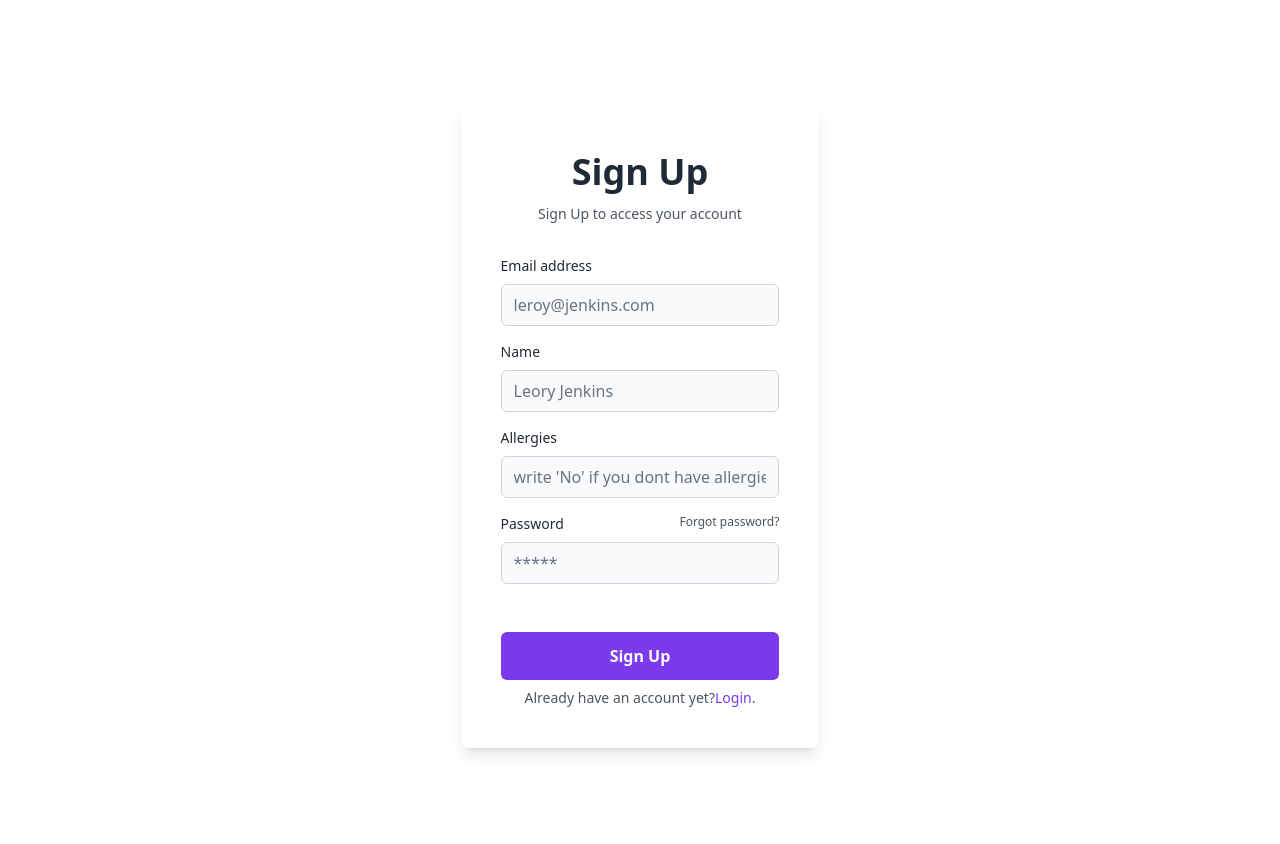
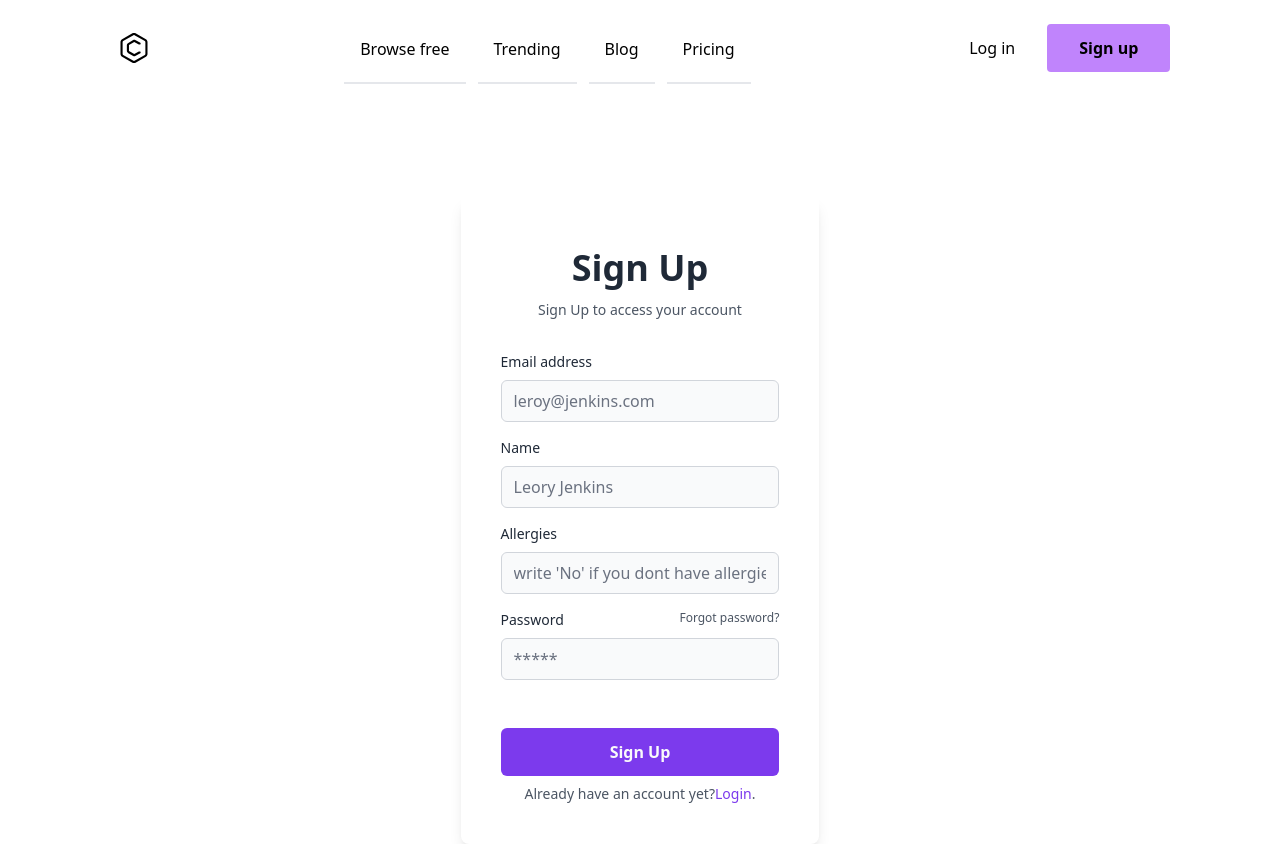
Before and after one commit to Ishika-08/recipe-generator, a React (Vite) app: page /signup in a window 1280 px wide. Before the commit the page ends 800 px from the top, so only its background shows below. Built offline with nearby package versions, Linux system fonts and the light colour scheme; no server answers.

Commit message:
added api to the search functionality and did parameter routing

```diff
--- a/src/components/LandingBodySection.jsx
+++ b/src/components/LandingBodySection.jsx
@@ -2,14 +2,14 @@
 export default function LandingBodySection() {
     return (
         <section className="dark:bg-gray-100 dark:text-gray-800">
-            <div className="container flex flex-col justify-center p-6 mx-auto sm:py-12 lg:py-24 lg:flex-row lg:justify-between">
+            <div className="container flex flex-col justify-center p-6 mx-auto sm:py-12 lg:py-24 lg:flex-row lg:justify-between w-[80%]">
                 <div className="flex flex-col justify-center p-6 text-center rounded-sm lg:max-w-md xl:max-w-lg lg:text-left">
                     <h1 className="text-5xl font-bold leading-none sm:text-6xl text-pink-500">You're feeling the pangs of hunger creeping in?</h1>
                     <p className="mt-6 mb-8 text-lg sm:mb-12">We know importance and value of food and the quest to find new dishes to enjoy.
                         <br />We are here to help you find the best dishes to satisfy your cravings.
                     </p>
                     <div className="flex flex-col space-y-4 sm:items-center sm:justify-center sm:flex-row sm:space-y-0 sm:space-x-4 lg:justify-start">
-                        <a rel="noopener noreferrer" href="#" className="px-8 py-3 text-lg font-semibold rounded dark:bg-violet-600 dark:text-gray-50 bg-purple-400 hover:bg-lime-500">🚀 Explore</a>
+                        <a rel="noopener noreferrer" href="/signup" className="px-8 py-3 text-lg font-semibold rounded dark:bg-violet-600 dark:text-gray-50 bg-purple-400 hover:bg-lime-500">🚀 Explore</a>
                     </div>
                 </div>
                 <div className="flex items-center justify-center p-6 mt-8 lg:mt-0 h-72 sm:h-80 lg:h-96 xl:h-112 2xl:h-128">
--- a/src/components/landingheader.jsx
+++ b/src/components/landingheader.jsx
@@ -4,7 +4,7 @@ export default function LandingHeader(){
     const navigate = useNavigate();
     return(
         <header className="p-4 dark:bg-gray-100 dark:text-gray-800">
-            <div className="container flex justify-between h-16 mx-auto">
+            <div className="container flex justify-between h-16 mx-auto w-[85%]">
                 <a rel="noopener noreferrer" href="/" aria-label="Back to homepage" className="flex items-center p-2">
                     <svg xmlns="http://www.w3.org/2000/svg" fill="currentColor" viewBox="0 0 32 32" className="w-8 h-8 dark:text-violet-600">
                         <path d="M27.912 7.289l-10.324-5.961c-0.455-0.268-1.002-0.425-1.588-0.425s-1.133 0.158-1.604 0.433l0.015-0.008-10.324 5.961c-0.955 0.561-1.586 1.582-1.588 2.75v11.922c0.002 1.168 0.635 2.189 1.574 2.742l0.016 0.008 10.322 5.961c0.455 0.267 1.004 0.425 1.59 0.425 0.584 0 1.131-0.158 1.602-0.433l-0.014 0.008 10.322-5.961c0.955-0.561 1.586-1.582 1.588-2.75v-11.922c-0.002-1.168-0.633-2.189-1.573-2.742zM27.383 21.961c0 0.389-0.211 0.73-0.526 0.914l-0.004 0.002-10.324 5.961c-0.152 0.088-0.334 0.142-0.53 0.142s-0.377-0.053-0.535-0.145l0.005 0.002-10.324-5.961c-0.319-0.186-0.529-0.527-0.529-0.916v-11.922c0-0.389 0.211-0.73 0.526-0.914l0.004-0.002 10.324-5.961c0.152-0.090 0.334-0.143 0.53-0.143s0.377 0.053 0.535 0.144l-0.006-0.002 10.324 5.961c0.319 0.185 0.529 0.527 0.529 0.916z"></path>
@@ -13,20 +13,20 @@ export default function LandingHeader(){
                 </a>
                 <ul className="items-stretch hidden space-x-3 lg:flex">
                     <li className="flex">
-                        <a rel="noopener noreferrer" href="#" className="flex items-center px-4 -mb-1 border-b-2 dark:border- hover:border-purple-400 hover:text-lime-500">Browse free</a>
+                        <a rel="noopener noreferrer" href="/brwosefree" className="flex items-center px-4 -mb-1 border-b-2 dark:border- hover:border-purple-400 hover:text-lime-500">Browse free</a>
                     </li>
                     <li className="flex">
-                        <a rel="noopener noreferrer" href="#" className="flex items-center px-4 -mb-1 border-b-2  dark:border- hover:border-purple-400 hover:text-lime-500">Trending</a>
+                        <a rel="noopener noreferrer" href="/trending" className="flex items-center px-4 -mb-1 border-b-2  dark:border- hover:border-purple-400 hover:text-lime-500">Trending</a>
                     </li>
                     <li className="flex">
-                        <a rel="noopener noreferrer" href="#" className="flex items-center px-4 -mb-1 border-b-2 dark:border- hover:border-purple-400 hover:text-lime-500">Blog</a>
+                        <a rel="noopener noreferrer" href="/blog" className="flex items-center px-4 -mb-1 border-b-2 dark:border- hover:border-purple-400 hover:text-lime-500">Blog</a>
                     </li>
                     <li className="flex">
                         <a rel="noopener noreferrer" href="/pricing" className="flex items-center px-4 -mb-1 border-b-2 dark:border- hover:border-purple-400">Pricing</a>
                     </li>
                 </ul>
                 <div className="items-center flex-shrink-0 hidden lg:flex">
-                    <button className="self-center px-8 py-3 rounded" onClick={() => {navigate('/login')}}>Sign in</button>
+                    <button className="self-center px-8 py-3 rounded" onClick={() => {navigate('/login')}}>Log in</button>
                     <button onClick={() => {navigate('/signup')}} className="self-center px-8 py-3 font-semibold rounded dark:bg-violet-600 dark:text-gray-50 bg-purple-400">Sign up</button>
                 </div>
                 <button className="p-4 lg:hidden">
--- a/src/pages/LoginPage.jsx
+++ b/src/pages/LoginPage.jsx
@@ -3,6 +3,7 @@ import {useState} from "react"
 import {db} from "../Firebase/firebase"
 import {getDocs, collection, query, where} from "firebase/firestore"
 import {toast } from 'react-toastify';
+import LandingHeader from "../components/landingheader";
 
 export default function LoginPage() {
     const navigate = useNavigate()
@@ -21,16 +22,17 @@ export default function LoginPage() {
 
     const handleSubmit = async () =>{
         const dbRef = collection(db, "UserDetails")
-        const matchEmail= query(dbRef, where("Email", "==", formData.Email))
+        const matchEmail= query(dbRef,
+            where("Email", "==", formData.Email),
+            where("Password", "==", formData.Password)
+        );
         try{
             const snapshot = await getDocs(matchEmail)
             const emailMatchingArray = snapshot.docs.map((doc) => doc.data())
-            console.log(emailMatchingArray)
             if(emailMatchingArray.length > 0){
-                navigate("/recipe")
+                navigate("/home")
             }else{
                 const error = "Invalid email or password";
-                console.log(error)
                 toast.error(error);
             }
         }
@@ -40,7 +42,10 @@ export default function LoginPage() {
     }
 
   return (
-    <div className='flex justify-center mt-[100px]'>
+    <>
+        <LandingHeader/>
+
+        <div className='flex justify-center mt-[100px]'>
         <div className="flex flex-col max-w-md p-6 sm:p-10 shadow-lg text-gray-800 rounded-lg">
             <div className="mb-8 text-center">
                 <h1 className="my-3 text-4xl font-bold">Log in</h1>
@@ -71,5 +76,6 @@ export default function LoginPage() {
             </form>
         </div>
     </div>
+    </>
   )
 }
--- a/src/pages/SignUpPage.jsx
+++ b/src/pages/SignUpPage.jsx
@@ -3,6 +3,7 @@ import { useNavigate } from "react-router-dom"
 import {db} from "../Firebase/firebase";
 import {getDocs, addDoc, collection, query, where} from "firebase/firestore";
 import {toast } from 'react-toastify';
+import LandingHeader from "../components/landingheader";
 
 
 export default function SignUpPage() {
@@ -37,6 +38,7 @@ export default function SignUpPage() {
                 const entry = await addDoc(collection(db, "UserDetails"), formData)
                 console.log("Document written with ID: ", entry.id);
                 toast.success("User added successfully");
+                navigate("/home")
             }
         }
         catch(e){
@@ -46,6 +48,9 @@ export default function SignUpPage() {
     }
 
     return (
+        <>
+        <LandingHeader/>
+
         <div className='flex justify-center mt-[100px]'>
             <div className="flex flex-col max-w-md p-6 sm:p-10 shadow-lg text-gray-800 rounded-lg">
                 <div className="mb-8 text-center">
@@ -85,5 +90,8 @@ export default function SignUpPage() {
                 </form>
             </div>
         </div>
+
+        </>
+
       )
 }
```
